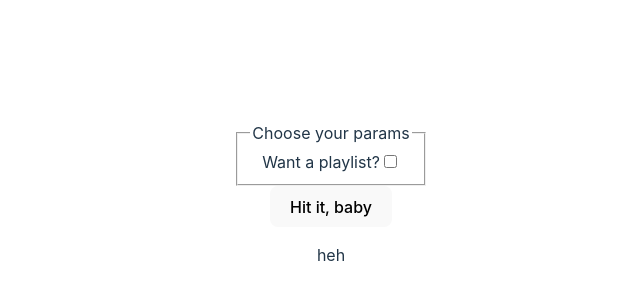
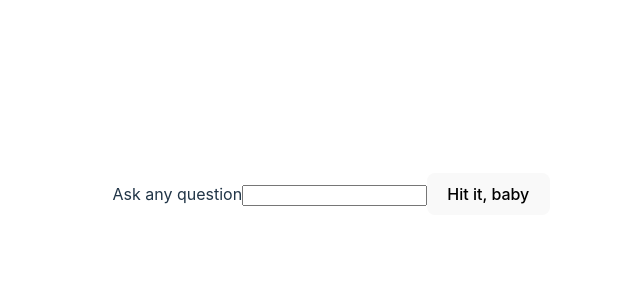
Before and after one commit to zkdan/crispy-octo-lamp, a React (Vite) app: page / in a window 1280 px wide. Shown: the part 198-498 px from the top of the page, without its empty margins (309-949 px from the left). Built offline with nearby package versions, Linux system fonts and the light colour scheme.

Commit message:
lil loader, why not

```diff
--- a/src/App.tsx
+++ b/src/App.tsx
@@ -1,30 +1,36 @@
-import { useState } from 'react'
+import { ChangeEvent, EventHandler, useState } from 'react'
 import './App.css'
 import axios from 'axios';
+import Loader from './Loader';
 function App() {
-  // const [response, setResponse] = useState<string>('')
+  const [response, setResponse] = useState<string>('')
   const [loading, setLoading] = useState<boolean>(false);
-
+  const [question, setQuestion] = useState<string>('');
   const handleClick = ()=>{
     setLoading(true)
-    axios('https://quiet-douhua-b0fd6b.netlify.app/.netlify/functions/openai-function', {params:{question: 'what time is it in Tokyo, Japan?'}}).then(res =>{
-      console.log(res)
-      // setResponse(res.data)
-      setLoading(false)
+    axios('https://quiet-douhua-b0fd6b.netlify.app/.netlify/functions/openai-function', {params:{question}}).then(res =>{
+      console.log(res);
+      setResponse(res.data);
+      setLoading(false);
   })
 
   }
-
+  const handleChange =(e)=>{
+    setQuestion(e.target.value);
+  }
+  const handleSubmit=(e)=>{
+    e.preventDefault();
+    setQuestion('');
+  }
   return (
     <>
-    <fieldset>
-      <legend>Choose your params</legend>
-      <label htmlFor="playlist">Want a playlist?</label>
-      <input type="checkbox" name="playlist" />
-    </fieldset>
-    <button onClick={handleClick}>Hit it, baby</button>
+    <form onSubmit={handleSubmit}>
+    <label htmlFor="question">Ask any question</label>
+      <input id="question" type="text" onChange={handleChange} value={question}/>
+      <button onClick={handleClick}>Hit it, baby</button>
+    </form>
         <p>
-          {loading ? <>loading...</> : <span>heh </span>}
+          {loading ? <Loader /> : response}
         </p>
     </>
   )
--- /dev/null
+++ b/src/Loader.css
@@ -0,0 +1,36 @@
+.loader-container{
+  display: flex;
+  justify-content: center;
+  align-items: center;
+  padding:10vw;
+}
+.spinner {
+  width: 10vw;
+  height:10vw;
+  position: relative;
+  max-width:100px;
+  max-height:100px;
+  border: 12px solid;
+  border-radius: 50%;
+  animation: spin-anim 8s linear infinite;
+}
+
+@keyframes spin-anim {
+  0% {
+      transform: rotate(0deg);
+      border-color: green transparent lime transparent;
+
+  }
+  33%{
+    border-color:  transparent green transparent lime;
+
+  }
+  66%{
+    border-color: lime transparent green transparent ;
+  }
+  100% {
+      transform: rotate(360deg);
+      border-color: green transparent lime transparent;
+  }
+
+}
--- /dev/null
+++ b/src/Loader.tsx
@@ -0,0 +1,9 @@
+import './Loader.css'
+const Loader = () => {
+return(
+  <div className="loader-container">
+    <div className="spinner"></div>
+  </div>
+)
+}
+export default Loader;
```
Also changed, not shown: 1 other file (tests, documents, lock files or other folders).
